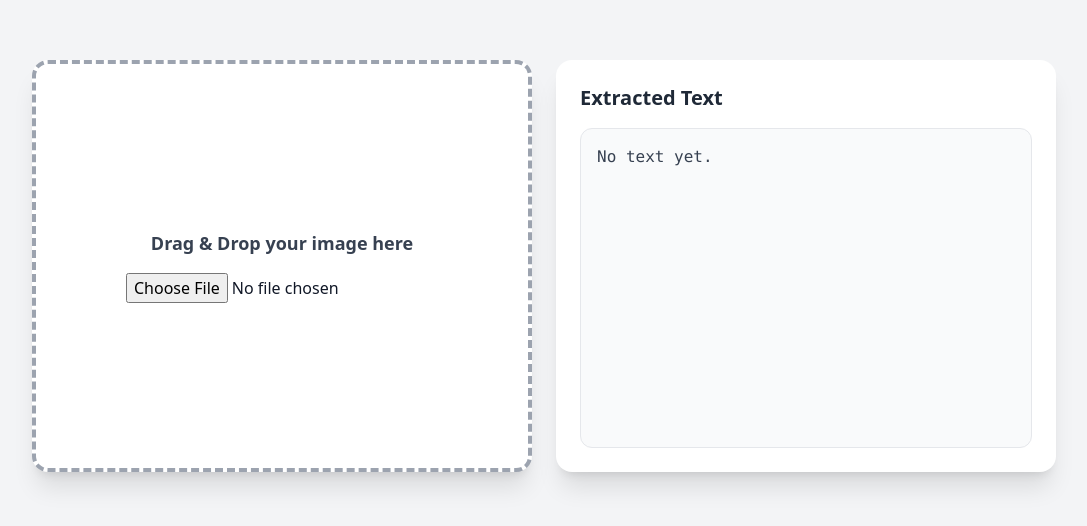
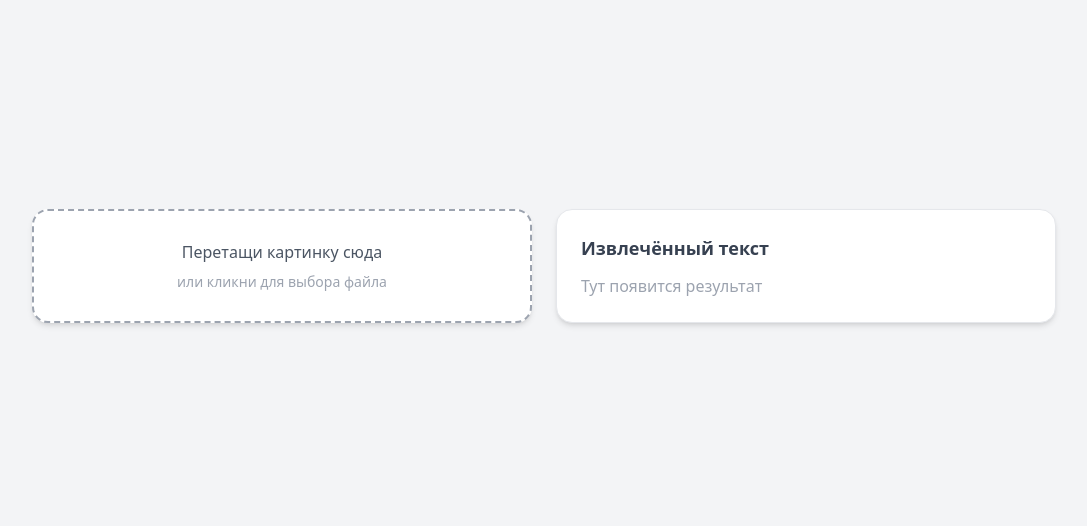
Before and after one commit to Mad03633/Image-To-Text, a React (Create React App) app in the folder frontend/: page / in a window 1280 px wide. Shown: the part 134-660 px from the top of the page, without its empty margins (96-1183 px from the left). Built offline with nearby package versions, Linux system fonts and the light colour scheme.

Commit message:
update_2: components dir

```diff
--- a/frontend/src/components/Dropzone.jsx
+++ b/frontend/src/components/Dropzone.jsx
@@ -1,43 +1,59 @@
 import { useState } from "react";
 
-export default function Dropzone({ onFileUpload }) {
-  const [file, setFile] = useState(null);
+function Dropzone({ onFileUpload }) {
+  const [preview, setPreview] = useState(null);
+
+  const handleFileChange = (e) => {
+    const file = e.target.files[0];
+    if (file) {
+      setPreview(URL.createObjectURL(file));
+      onFileUpload(file);
+    }
+  };
 
   const handleDrop = (e) => {
     e.preventDefault();
-    const droppedFile = e.dataTransfer.files[0];
-    setFile(droppedFile);
-    onFileUpload(droppedFile);
+    const file = e.dataTransfer.files[0];
+    if (file) {
+      setPreview(URL.createObjectURL(file));
+      onFileUpload(file);
+    }
   };
 
   const handleDragOver = (e) => {
     e.preventDefault();
   };
 
-  const handleFileChange = (e) => {
-    const selectedFile = e.target.files[0];
-    setFile(selectedFile);
-    onFileUpload(selectedFile);
-  };
-
   return (
     <div
-      className="flex flex-col items-center justify-center border-4 border-dashed border-gray-400 rounded-2xl bg-white p-10 shadow-xl hover:border-blue-500 transition cursor-pointer"
       onDrop={handleDrop}
       onDragOver={handleDragOver}
+      className="flex flex-col items-center justify-center border-2 border-dashed border-gray-400 rounded-2xl p-6 bg-white shadow-md"
     >
-      <p className="text-lg font-semibold text-gray-700">
-        Drag & Drop your image here
-      </p>
-      <input
-        type="file"
-        accept="image/*"
-        onChange={handleFileChange}
-        className="mt-4"
-      />
-      {file && (
-        <p className="mt-2 text-sm text-gray-500">{file.name}</p>
+      <label className="cursor-pointer text-center">
+        <input
+          type="file"
+          accept="image/*"
+          className="hidden"
+          onChange={handleFileChange}
+        />
+        <div className="text-gray-600">
+          <p className="mb-2 font-medium">Перетащи картинку сюда</p>
+          <p className="text-sm text-gray-400">или кликни для выбора файла</p>
+        </div>
+      </label>
+
+      {preview && (
+        <div className="mt-4">
+          <img
+            src={preview}
+            alt="preview"
+            className="max-h-48 rounded-lg border shadow"
+          />
+        </div>
       )}
     </div>
   );
 }
+
+export default Dropzone;
--- a/frontend/src/components/ResultBox.jsx
+++ b/frontend/src/components/ResultBox.jsx
@@ -1,16 +1,20 @@
-export default function ResultBox({ text, loading }) {
+function ResultBox({ text, loading }) {
   return (
-    <div className="bg-white p-6 rounded-2xl shadow-xl">
-      <h2 className="text-xl font-bold text-gray-800 mb-4">
-        Extracted Text
+    <div className="p-6 bg-white border rounded-2xl shadow-md flex flex-col">
+      <h2 className="text-lg font-semibold mb-3 text-gray-700">
+        Извлечённый текст
       </h2>
-      <div className="h-80 overflow-y-auto border rounded-xl p-4 text-gray-700 bg-gray-50">
+      <div className="flex-1 overflow-y-auto">
         {loading ? (
-          <p className="text-gray-400">Extracting text...</p>
+          <p className="text-gray-400">Обработка изображения...</p>
+        ) : text ? (
+          <p className="whitespace-pre-wrap text-gray-800">{text}</p>
         ) : (
-          <pre className="whitespace-pre-wrap">{text || "No text yet."}</pre>
+          <p className="text-gray-400">Тут появится результат</p>
         )}
       </div>
     </div>
   );
 }
+
+export default ResultBox;
```
